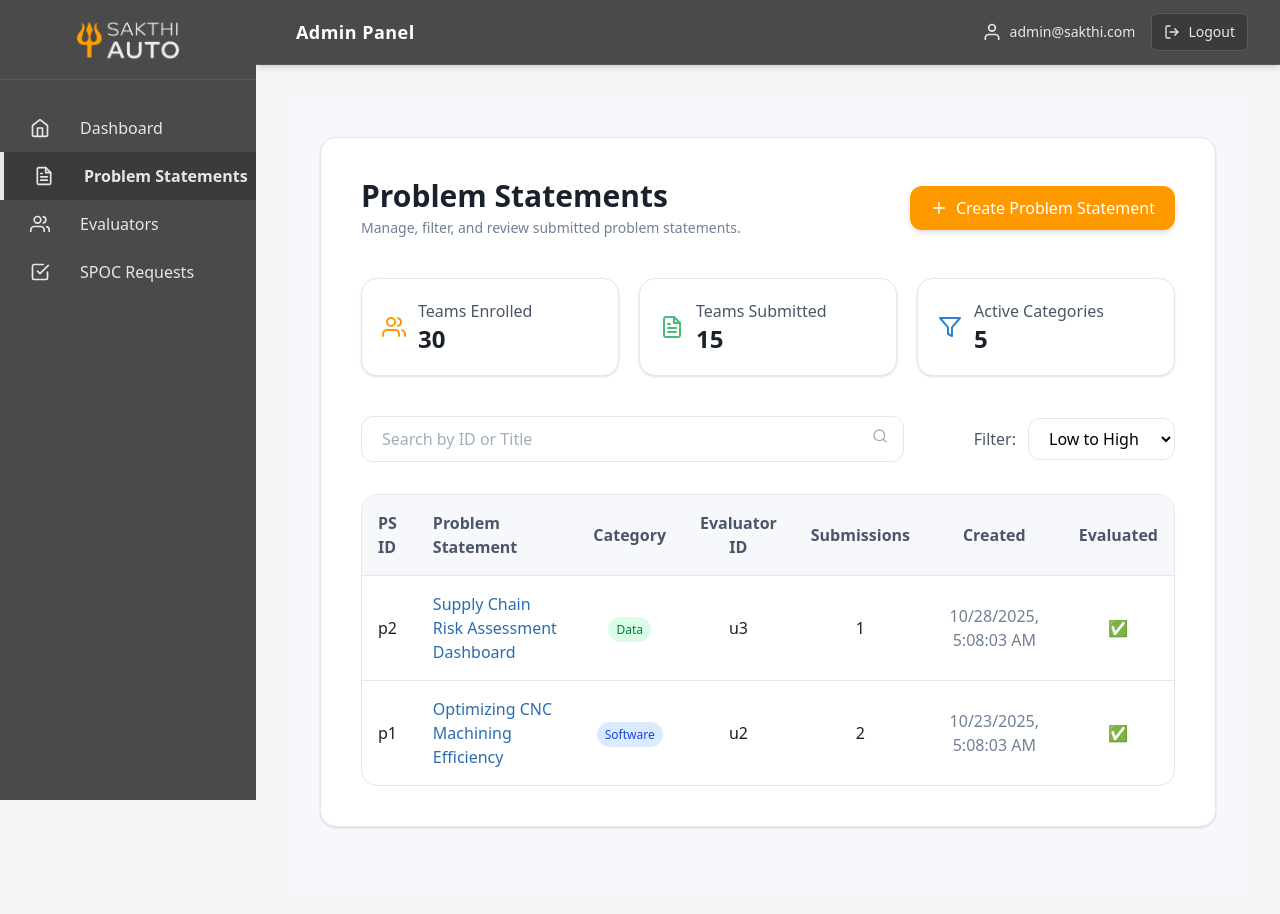
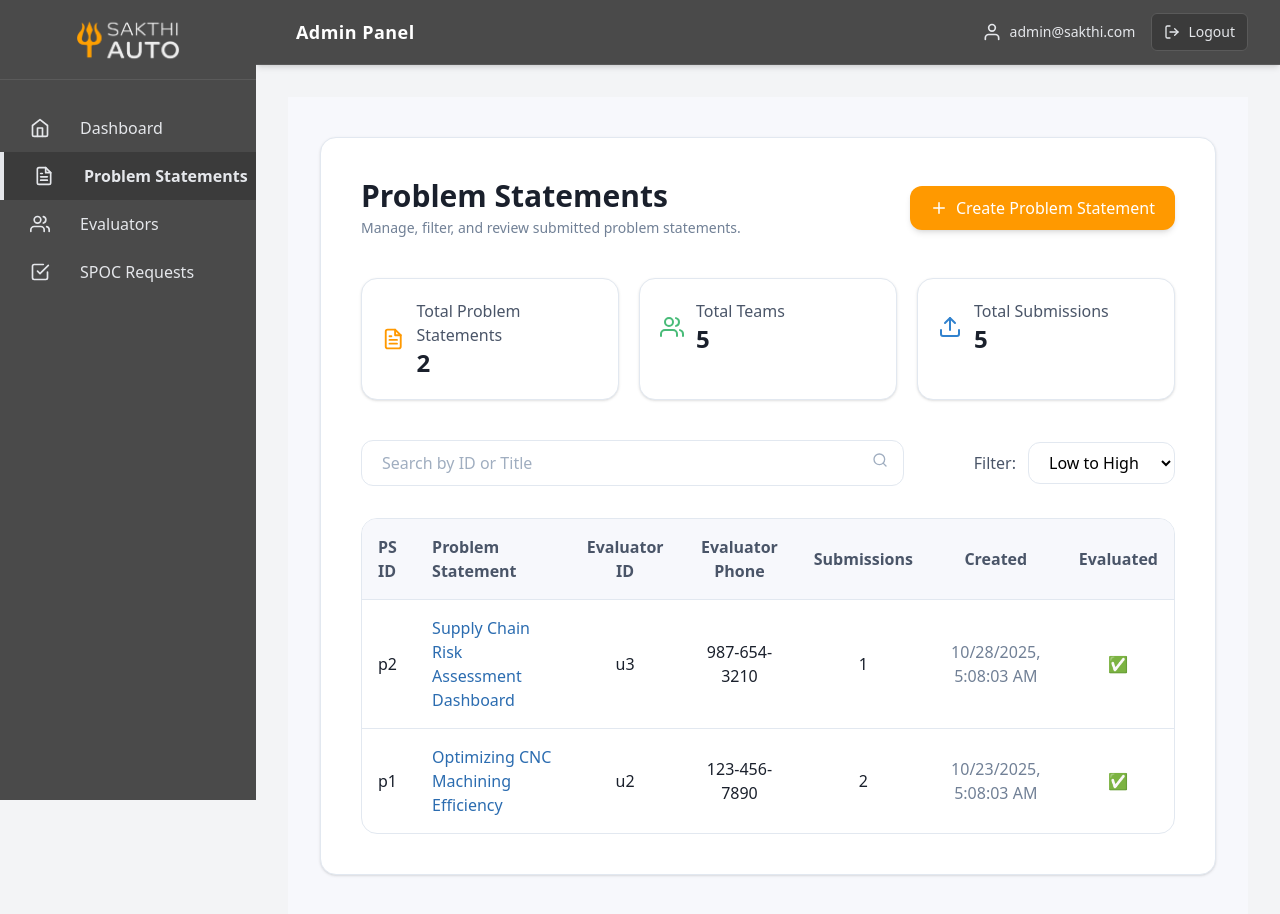
Before and after one commit to damodara2006/Project_SFS, a React (Vite) app in the folder frontend/: page /admin/problems in a window 1280 px wide. Shown: the top 914 px of the page. Built offline with nearby package versions, Linux system fonts and the light colour scheme.

Commit message:
changes problem

```diff
--- a/frontend/src/pages/Admin/ProblemStatementDetail.jsx
+++ b/frontend/src/pages/Admin/ProblemStatementDetail.jsx
@@ -62,14 +62,6 @@ const ProblemStatementDetail = () => {
               <tr className="border-b border-[#E2E8F0]">
                 <td className="p-4 font-medium bg-[#FF9900]/5 text-[#1A202C]">Description</td>
                 <td className="p-4 text-[#1A202C]">{problem.description}</td>
-              </tr>
-              <tr className="border-b border-[#E2E8F0]">
-                <td className="p-4 font-medium bg-[#FF9900]/5 text-[#1A202C]">Theme</td>
-                <td className="p-4 text-[#1A202C]">{problem.theme}</td>
-              </tr>
-              <tr className="border-b border-[#E2E8F0]">
-                <td className="p-4 font-medium bg-[#FF9900]/5 text-[#1A202C]">Category</td>
-                <td className="p-4 text-[#1A202C]">{problem.category}</td>
               </tr>
               <tr className="border-b border-[#E2E8F0]">
                 <td className="p-4 font-medium bg-[#FF9900]/5 text-[#1A202C]">YouTube Link</td>
--- a/frontend/src/pages/Admin/ProblemStatementForm.jsx
+++ b/frontend/src/pages/Admin/ProblemStatementForm.jsx
@@ -12,8 +12,6 @@ const ProblemStatementForm = ({ isCreate }) => {
     id: "",
     title: "",
     description: "",
-    theme: "",
-    category: "",
     youtube: "",
     dataset: "",
   });
@@ -24,11 +22,11 @@ const ProblemStatementForm = ({ isCreate }) => {
 
   // Example data for popup list
   const problemStatements = [
-    { id: "IC10001", title: "AI-powered Traffic Control System", category: "Smart City" },
-    { id: "IC10002", title: "Blockchain Voting App", category: "E-Governance" },
-    { id: "IC10003", title: "Smart Agriculture Drone", category: "Agritech" },
-    { id: "IC10004", title: "IoT-based Waste Management", category: "Environment" },
-    { id: "IC10005", title: "Virtual Healthcare Assistant", category: "HealthTech" },
+    { id: "IC10001", title: "AI-powered Traffic Control System" },
+    { id: "IC10002", title: "Blockchain Voting App" },
+    { id: "IC10003", title: "Smart Agriculture Drone" },
+    { id: "IC10004", title: "IoT-based Waste Management" },
+    { id: "IC10005", title: "Virtual Healthcare Assistant" },
   ];
 
   // Show popup automatically when user types
@@ -58,8 +56,7 @@ const ProblemStatementForm = ({ isCreate }) => {
   const filteredProblems = problemStatements.filter(
     (p) =>
       p.title.toLowerCase().includes(searchTerm.toLowerCase()) ||
-      p.id.toLowerCase().includes(searchTerm.toLowerCase()) ||
-      p.category.toLowerCase().includes(searchTerm.toLowerCase())
+      p.id.toLowerCase().includes(searchTerm.toLowerCase())
   );
 
   return (
@@ -111,7 +108,6 @@ const ProblemStatementForm = ({ isCreate }) => {
                   <tr>
                     <th className="p-3 font-semibold border-b">ID</th>
                     <th className="p-3 font-semibold border-b">Title</th>
-                    <th className="p-3 font-semibold border-b">Category</th>
                     <th className="p-3 font-semibold border-b text-center">
                       Action
                     </th>
@@ -126,7 +122,6 @@ const ProblemStatementForm = ({ isCreate }) => {
                       >
                         <td className="p-3 border-b">{p.id}</td>
                         <td className="p-3 border-b">{p.title}</td>
-                        <td className="p-3 border-b">{p.category}</td>
                         <td className="p-3 border-b text-center">
                           <button
                             onClick={() => {
@@ -134,7 +129,6 @@ const ProblemStatementForm = ({ isCreate }) => {
                                 ...formData,
                                 id: p.id,
                                 title: p.title,
-                                category: p.category,
                               });
                               setSearchTerm("");
                               setShowPopup(false);
@@ -149,7 +143,7 @@ const ProblemStatementForm = ({ isCreate }) => {
                   ) : (
                     <tr>
                       <td
-                        colSpan="4"
+                        colSpan="3"
                         className="text-center p-4 text-gray-500 italic"
                       >
                         No matching problem statements found.
@@ -214,42 +208,6 @@ const ProblemStatementForm = ({ isCreate }) => {
             />
           </div>
 
-          {/* Theme */}
-          <div>
-            <label className="block text-sm font-medium text-[#2D3748] mb-2">
-              Theme
-            </label>
-            <input
-              type="text"
-              name="theme"
-              value={formData.theme}
-              onChange={handleChange}
-              required
-              className="w-full border border-gray-300 rounded-xl px-3 py-2 focus:ring-2 focus:ring-[#FF9900]/20 outline-none"
-              placeholder="e.g., Smart City"
-            />
-          </div>
-
-          {/* Category */}
-          <div>
-            <label className="block text-sm font-medium text-[#2D3748] mb-2">
-              Category
-            </label>
-            <select
-              name="category"
-              value={formData.category}
-              onChange={handleChange}
-              required
-              className="w-full border border-gray-300 rounded-xl px-3 py-2 focus:ring-2 focus:ring-[#FF9900]/20 outline-none"
-            >
-              <option value="">Select Category</option>
-              <option value="Software">Software</option>
-              <option value="Hardware">Hardware</option>
-              <option value="Data">Data</option>
-              <option value="Other">Other</option>
-            </select>
-          </div>
-
           {/* YouTube */}
           <div>
             <label className="block text-sm font-medium text-[#2D3748] mb-2">
--- a/frontend/src/pages/Admin/ProblemStatementsList.jsx
+++ b/frontend/src/pages/Admin/ProblemStatementsList.jsx
@@ -1,8 +1,8 @@
 // src/pages/admin/ProblemStatementsList.jsx
 import React, { useState } from 'react';
 import { useNavigate } from 'react-router-dom';
-import { FiSearch, FiFilter, FiUsers, FiFileText, FiPlus } from 'react-icons/fi';
-import { mockProblemStatements, getEvaluatorUsers, getSubmissionsByProblemId } from '../../mockData';
+import { FiSearch, FiFilter, FiUsers, FiFileText, FiPlus, FiUpload } from 'react-icons/fi';
+import { mockProblemStatements, getEvaluatorUsers, getSubmissionsByProblemId, mockSubmissions } from '../../mockData';
 import Breadcrumb from '../../components/common/Breadcrumb';
 import Button from '../../components/common/Button';
 
@@ -16,11 +16,11 @@ const ProblemStatementsList = () => {
     navigate(`/admin/problems/${problem.id}/details`);
   };
 
-  const getEvaluatorIdForProblem = (problem) => {
-    if (problem.assignedEvaluators && problem.assignedEvaluators.length > 0) {
-      return evaluators.find(e => e.id === problem.assignedEvaluators[0])?.id || 'N/A';
-    }
-    return 'E0001';
+  const getEvaluatorForProblem = (problem) => {
+    const evaluatorId = (problem.assignedEvaluators && problem.assignedEvaluators.length > 0)
+      ? problem.assignedEvaluators[0]
+      : 'E0001'; // Default fallback
+    return evaluators.find(e => e.id === evaluatorId) || null;
   };
 
   const getEvaluatedCount = (problemId) => {
@@ -44,7 +44,7 @@ const ProblemStatementsList = () => {
       if (sortOrder === 'oldest') return new Date(a.created) - new Date(b.created);
       const countA = a.submissionsCount || 1;
       const countB = b.submissionsCount || 1;
-      return sortOrder === 'asc' ? countA - countB : countB - countA;
+      return sortOrder === 'asc' ? countA - countB : countB - a;
     });
 
   return (
@@ -76,36 +76,36 @@ const ProblemStatementsList = () => {
         <div className="grid grid-cols-1 sm:grid-cols-2 lg:grid-cols-3 gap-5 mb-10">
           <div className="bg-white shadow-sm border border-[#E2E8F0] rounded-2xl p-5">
             <div className="flex items-center gap-3">
-              <FiUsers className="text-[#FF9900] text-2xl" />
+              <FiFileText className="text-[#FF9900] text-2xl" />
               <div>
                 <h2 className="text-[#4A5568] font-medium text-base">
-                  Teams Enrolled
+                  Total Problem Statements
                 </h2>
-                <p className="text-2xl font-semibold text-[#1A202C]">30</p>
+                <p className="text-2xl font-semibold text-[#1A202C]">{mockProblemStatements.length}</p>
               </div>
             </div>
           </div>
 
           <div className="bg-white shadow-sm border border-[#E2E8F0] rounded-2xl p-5">
             <div className="flex items-center gap-3">
-              <FiFileText className="text-[#48BB78] text-2xl" />
+              <FiUsers className="text-[#48BB78] text-2xl" />
               <div>
                 <h2 className="text-[#4A5568] font-medium text-base">
-                  Teams Submitted
+                  Total Teams
                 </h2>
-                <p className="text-2xl font-semibold text-[#1A202C]">15</p>
+                <p className="text-2xl font-semibold text-[#1A202C]">{new Set(mockSubmissions.map(s => s.teamId)).size}</p>
               </div>
             </div>
           </div>
 
           <div className="bg-white shadow-sm border border-[#E2E8F0] rounded-2xl p-5">
             <div className="flex items-center gap-3">
-              <FiFilter className="text-[#3182CE] text-2xl" />
+              <FiUpload className="text-[#3182CE] text-2xl" />
               <div>
                 <h2 className="text-[#4A5568] font-medium text-base">
-                  Active Categories
+                  Total Submissions
                 </h2>
-                <p className="text-2xl font-semibold text-[#1A202C]">5</p>
+                <p className="text-2xl font-semibold text-[#1A202C]">{mockSubmissions.length}</p>
               </div>
             </div>
           </div>
@@ -146,15 +146,17 @@ const ProblemStatementsList = () => {
               <tr>
                 <th className="p-4 font-semibold">PS ID</th>
                 <th className="p-4 font-semibold">Problem Statement</th>
-                <th className="p-4 text-center font-semibold">Category</th>
                 <th className="p-4 text-center font-semibold">Evaluator ID</th>
+                <th className="p-4 text-center font-semibold">Evaluator Phone</th>
                 <th className="p-4 text-center font-semibold">Submissions</th>
                 <th className="p-4 text-center font-semibold">Created</th>
                 <th className="p-4 text-center font-semibold">Evaluated</th>
               </tr>
             </thead>
             <tbody>
-              {filteredData.map((problem) => (
+              {filteredData.map((problem) => {
+                const evaluator = getEvaluatorForProblem(problem);
+                return (
                   <tr
                     key={problem.id}
                     className="hover:bg-[#F9FAFB] border-t border-[#E2E8F0] transition-all"
@@ -168,21 +170,11 @@ const ProblemStatementsList = () => {
                         {problem.title}
                       </span>
                     </td>
-                  <td className="p-4 text-center">
-                    <span
-                      className={`px-2 py-1 rounded-full text-xs font-medium ${
-                        problem.category === 'Software'
-                          ? 'bg-blue-100 text-blue-700'
-                          : problem.category === 'Data'
-                          ? 'bg-green-100 text-green-700'
-                          : 'bg-gray-100 text-gray-700'
-                      }`}
-                    >
-                      {problem.category}
-                    </span>
+                    <td className="p-4 text-center text-[#1A202C]">
+                      {evaluator ? evaluator.id : 'N/A'}
                     </td>
                     <td className="p-4 text-center text-[#1A202C]">
-                    {getEvaluatorIdForProblem(problem)}
+                      {evaluator ? evaluator.phone : 'N/A'}
                     </td>
                     <td className="p-4 text-center text-[#1A202C]">
                       {problem.submissionsCount || 1}
@@ -194,7 +186,8 @@ const ProblemStatementsList = () => {
                       {getEvaluatedCount(problem.id) > 0 ? '✅' : '⏳'}
                     </td>
                   </tr>
-              ))}
+                );
+              })}
             </tbody>
           </table>
         </div>
```
Also changed, not shown: frontend/src/mockData.js (+7 -7 lines). Lines whose indentation alone changed are shown as unchanged.
